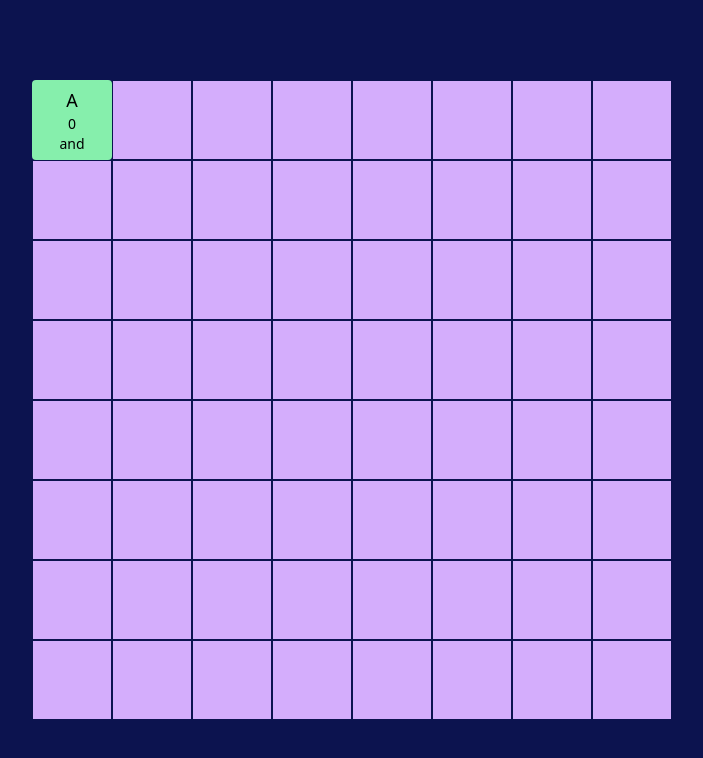
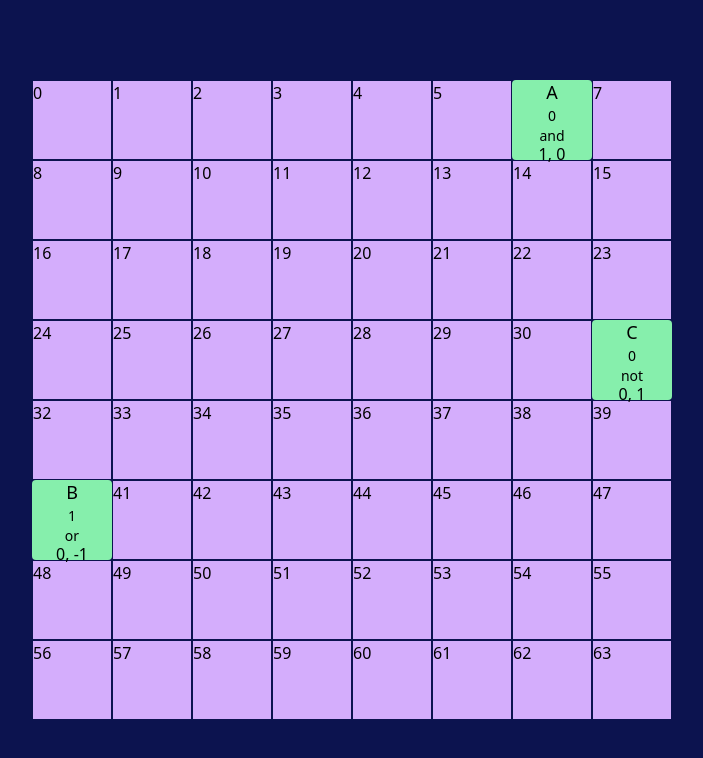
Before and after one commit to chingu-voyages/v44-tier2-team-13, a React (Vite) app: page / in a window 1280 px wide. Shown: the top 758 px of the page, without its empty margins (288-991 px from the left). Built offline with nearby package versions, Linux system fonts and the light colour scheme.

Commit message:
feature: Basic bot movement

```diff
--- a/src/components/BoolBot.tsx
+++ b/src/components/BoolBot.tsx
@@ -1,4 +1,4 @@
-import { FC } from "react";
+import { FC, useEffect, useState } from "react";
 import { Bot } from "../lib/types";
 
 interface BoolBotProps {
@@ -6,23 +6,85 @@ interface BoolBotProps {
     cellSize: number;
 }
 
+const randomOneOrMinusOne = () => {
+    if (Math.random() > 0.5) {
+        return -1;
+    } else {
+        return 1;
+    }
+};
+
 const BoolBot: FC<BoolBotProps> = ({ bot, cellSize }) => {
-    const { color, pos, name, boolValue, operation } = bot;
+    const { color, pos, name, boolValue, operation, startDirection, speed } =
+        bot;
+    const GRIDWIDTH = 8;
+    const GRIDHEIGHT = 8;
+    const TIMESTEP = 1000 / speed;
+
+    const [x, setX] = useState(pos.x);
+    const [y, setY] = useState(pos.y);
+    const [vx, setVx] = useState(
+        startDirection === "right" ? 1 : startDirection === "left" ? -1 : 0
+    );
+    const [vy, setVy] = useState(
+        startDirection === "down" ? 1 : startDirection === "up" ? -1 : 0
+    );
+
+    const updatePosition = () => {
+        setX((x) => x + vx);
+        setY((y) => y + vy);
+    };
+
+    const updateVelocity = () => {
+        // @TODO: prevent bots from moving in circles
+        if (x >= GRIDWIDTH - 1 && vx > 0) {
+            setVx(0);
+            setVy(randomOneOrMinusOne());
+        } else if (x <= 0 && vx < 0) {
+            setVx(0);
+            setVy(randomOneOrMinusOne());
+        }
+
+        if (y >= GRIDHEIGHT - 1 && vy > 0) {
+            setVy(0);
+            setVx(randomOneOrMinusOne());
+        } else if (y <= 0 && vy < 0) {
+            setVy(0);
+            setVx(randomOneOrMinusOne());
+        }
+    };
+
+    useEffect(() => {
+        updateVelocity();
+    }, [updateVelocity]);
+
+    useEffect(() => {
+        const updateId = setInterval(updatePosition, TIMESTEP);
+        return () => {
+            clearInterval(updateId);
+        };
+    }, [updatePosition]);
 
     return (
         <div
             style={{
                 backgroundColor: color,
-                top: pos.y,
-                left: pos.x,
+                top: y * cellSize,
+                left: x * cellSize,
                 width: `${cellSize}px`,
                 height: `${cellSize}px`,
+                transition: `top ${TIMESTEP / 2}ms linear, left ${
+                    TIMESTEP / 2
+                }ms linear`,
             }}
             className="absolute top-0 left-0 flex flex-col gap-0 items-center justify-center aspect-square bg-green-300 rounded leading-none"
         >
             <span className="text-lg">{name}</span>
             <span className="text-sm">{boolValue}</span>
             <span className="text-sm">{operation}</span>
+            <span>
+                {vx}, {vy}
+            </span>
         </div>
     );
 };
--- a/src/components/Grid.tsx
+++ b/src/components/Grid.tsx
@@ -12,7 +12,23 @@ const Grid: FC<GridProps> = ({ cellSize }) => {
             name: "A",
             boolValue: 0,
             operation: Operation.AND,
-            pos: { x: 0, y: 0 },
+            pos: { x: 3, y: 7 },
+            speed: 2,
+            startDirection: "up",
+        },
+        {
+            name: "B",
+            boolValue: 1,
+            operation: Operation.OR,
+            pos: { x: 0, y: 2 },
+            speed: 4,
+            startDirection: "down",
+        },
+        {
+            name: "C",
+            boolValue: 0,
+            operation: Operation.NOT,
+            pos: { x: 3, y: 2 },
             speed: 1,
             startDirection: "right",
         },
@@ -23,15 +39,18 @@ const Grid: FC<GridProps> = ({ cellSize }) => {
             style={{ minWidth: cellSize * 8 }}
             className="grid grid-cols-8 grid-rows-[8] relative"
         >
-            {Array.from({ length: 64 }).map((_) => (
+            {Array.from({ length: 64 }).map((_, i) => (
                 <span
+                    key={i}
                     style={{ width: `${cellSize}px`, height: `${cellSize}px` }}
                     className="border border-primary-900 aspect-square bg-primary-600"
-                ></span>
+                >
+                    {i}
+                </span>
             ))}
 
             {bots.map((bot) => (
-                <BoolBot bot={bot} cellSize={cellSize} />
+                <BoolBot key={bot.name} bot={bot} cellSize={cellSize} />
             ))}
         </div>
     );
```
